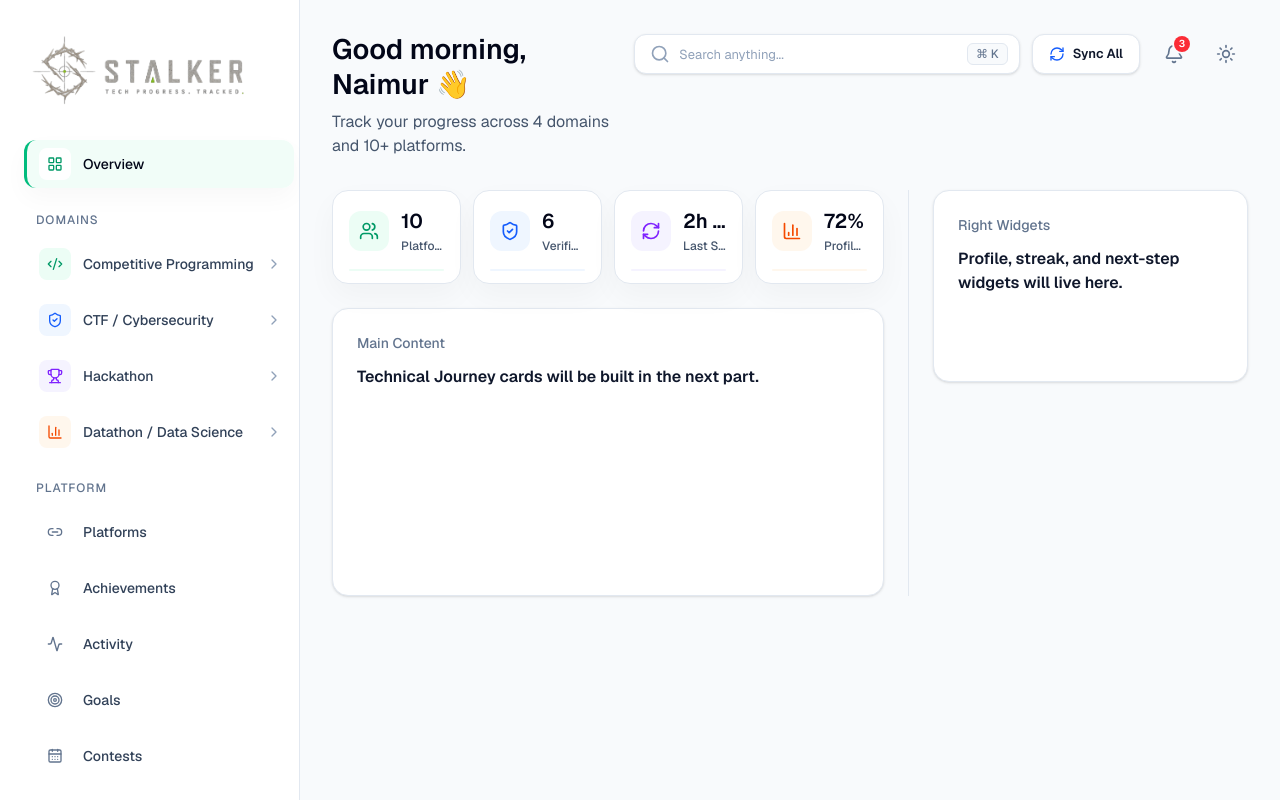
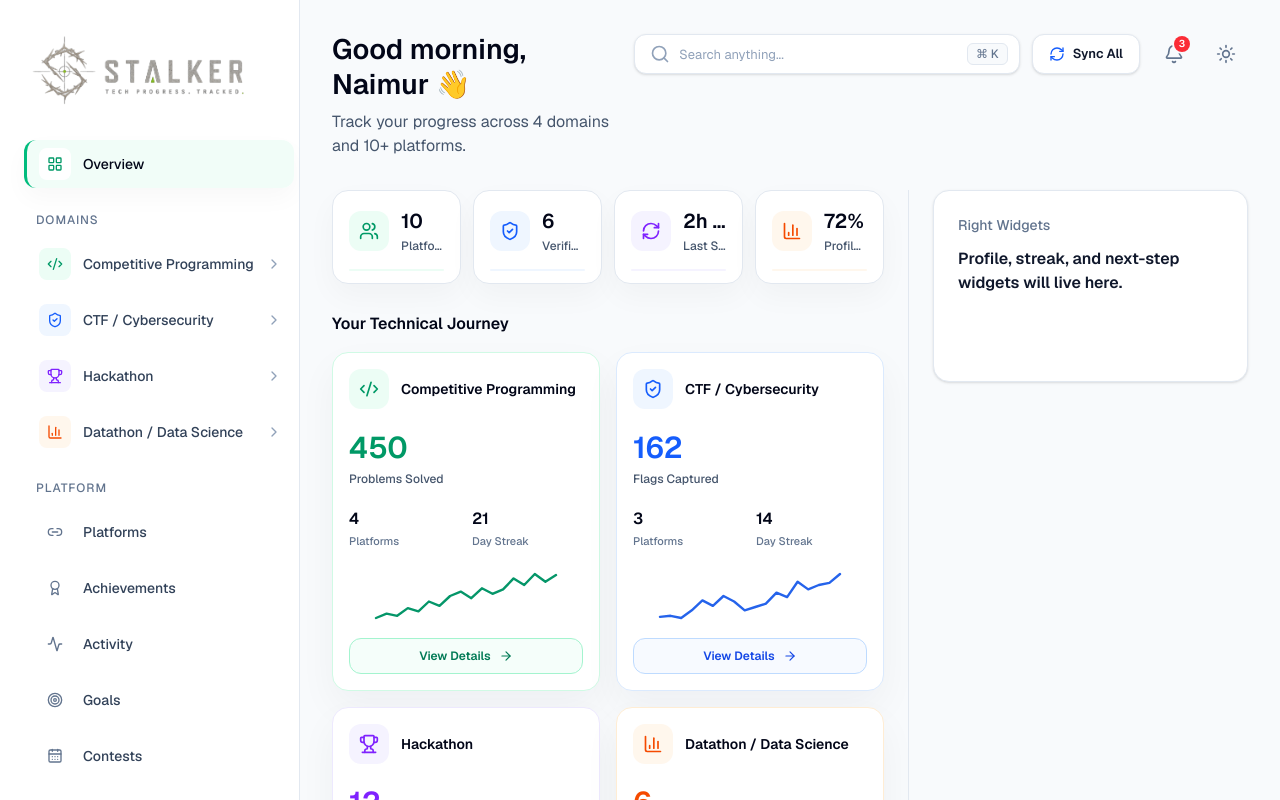
Before and after one commit to NaimurRahmannn/Stalker-A-Unified-Competitive-Profile, a Next.js app in the folder frontend/: page /dashboard in a window 1280 px wide. Shown: the top 800 px of the page. Built offline with nearby package versions, Linux system fonts and the light colour scheme.

Commit message:
feat(dashboard): Build technical journey cards

```diff
--- a/frontend/src/app/(dashboard)/dashboard/page.tsx
+++ b/frontend/src/app/(dashboard)/dashboard/page.tsx
@@ -1,11 +1,14 @@
 import { DashboardSidebar } from "@/components/layout/dashboard-sidebar";
 import {
+  ArrowRight,
   BarChart3,
   Bell,
+  Code2,
   RefreshCw,
   Search,
   ShieldCheck,
   Sun,
+  Trophy,
   Users,
 } from "lucide-react";
 import type { LucideIcon } from "lucide-react";
@@ -70,6 +73,120 @@ const metricItems: MetricItem[] = [
     value: "72%",
     icon: BarChart3,
     accent: "orange",
+  },
+];
+
+type JourneyItem = {
+  title: string;
+  value: string;
+  label: string;
+  icon: LucideIcon;
+  accent: MetricAccent;
+  stats: Array<{
+    value: string;
+    label: string;
+  }>;
+  sparkline: number[];
+};
+
+const journeyAccentStyles: Record<
+  MetricAccent,
+  {
+    border: string;
+    icon: string;
+    iconBg: string;
+    value: string;
+    button: string;
+    buttonText: string;
+    stroke: string;
+  }
+> = {
+  green: {
+    border: "border-emerald-100",
+    icon: "text-emerald-600",
+    iconBg: "bg-emerald-50",
+    value: "text-emerald-600",
+    button: "border-emerald-200 bg-emerald-50/50 hover:bg-emerald-50",
+    buttonText: "text-emerald-700",
+    stroke: "#059669",
+  },
+  blue: {
+    border: "border-blue-100",
+    icon: "text-blue-600",
+    iconBg: "bg-blue-50",
+    value: "text-blue-600",
+    button: "border-blue-200 bg-blue-50/50 hover:bg-blue-50",
+    buttonText: "text-blue-700",
+    stroke: "#2563eb",
+  },
+  purple: {
+    border: "border-violet-100",
+    icon: "text-violet-600",
+    iconBg: "bg-violet-50",
+    value: "text-violet-600",
+    button: "border-violet-200 bg-violet-50/50 hover:bg-violet-50",
+    buttonText: "text-violet-700",
+    stroke: "#7c3aed",
+  },
+  orange: {
+    border: "border-orange-100",
+    icon: "text-orange-600",
+    iconBg: "bg-orange-50",
+    value: "text-orange-600",
+    button: "border-orange-200 bg-orange-50/50 hover:bg-orange-50",
+    buttonText: "text-orange-700",
+    stroke: "#f97316",
+  },
+};
+
+const journeyItems: JourneyItem[] = [
+  {
+    title: "Competitive Programming",
+    value: "450",
+    label: "Problems Solved",
+    icon: Code2,
+    accent: "green",
+    stats: [
+      { value: "4", label: "Platforms" },
+      { value: "21", label: "Day Streak" },
+    ],
+    sparkline: [18, 22, 20, 27, 24, 33, 29, 38, 42, 36, 45, 40, 44, 54, 48, 58, 51, 57],
+  },
+  {
+    title: "CTF / Cybersecurity",
+    value: "162",
+    label: "Flags Captured",
+    icon: ShieldCheck,
+    accent: "blue",
+    stats: [
+      { value: "3", label: "Platforms" },
+      { value: "14", label: "Day Streak" },
+    ],
+    sparkline: [12, 13, 11, 18, 27, 22, 31, 26, 18, 21, 24, 34, 30, 44, 37, 41, 43, 51],
+  },
+  {
+    title: "Hackathon",
+    value: "12",
+    label: "Hackathons Joined",
+    icon: Trophy,
+    accent: "purple",
+    stats: [
+      { value: "5", label: "Projects" },
+      { value: "2", label: "Wins" },
+    ],
+    sparkline: [14, 19, 17, 26, 23, 24, 36, 28, 24, 31, 29, 37, 40, 47, 41, 51, 44, 48],
+  },
+  {
+    title: "Datathon / Data Science",
+    value: "6",
+    label: "Competitions Joined",
+    icon: BarChart3,
+    accent: "orange",
+    stats: [
+      { value: "2", label: "Medals" },
+      { value: "3", label: "Notebooks" },
+    ],
+    sparkline: [16, 24, 21, 31, 28, 40, 29, 25, 33, 28, 35, 42, 39, 48, 32, 44, 36, 49],
   },
 ];
 
@@ -201,6 +318,111 @@ function MetricCardsSection() {
   );
 }
 
+function Sparkline({
+  points,
+  stroke,
+}: {
+  points: number[];
+  stroke: string;
+}) {
+  const width = 180;
+  const height = 52;
+  const min = Math.min(...points);
+  const max = Math.max(...points);
+  const range = max - min || 1;
+  const polylinePoints = points
+    .map((point, index) => {
+      const x = (index / (points.length - 1)) * width;
+      const y = height - ((point - min) / range) * (height - 8) - 4;
+
+      return `${x.toFixed(1)},${y.toFixed(1)}`;
+    })
+    .join(" ");
+
+  return (
+    <div className="mt-5 h-13 w-full overflow-hidden" aria-hidden="true">
+      <svg viewBox={`0 0 ${width} ${height}`} className="h-full w-full">
+        <polyline
+          points={polylinePoints}
+          fill="none"
+          stroke={stroke}
+          strokeLinecap="round"
+          strokeLinejoin="round"
+          strokeWidth="2.4"
+        />
+      </svg>
+    </div>
+  );
+}
+
+function JourneyCard({ item }: { item: JourneyItem }) {
+  const Icon = item.icon;
+  const accent = journeyAccentStyles[item.accent];
+
+  return (
+    <article
+      className={`rounded-2xl border bg-white p-4 shadow-[0_16px_38px_rgba(15,23,42,0.045)] ${accent.border}`}
+    >
+      <div className="flex items-center gap-3">
+        <span
+          className={`grid size-10 shrink-0 place-items-center rounded-xl ${accent.iconBg} ${accent.icon}`}
+        >
+          <Icon className="size-5" />
+        </span>
+        <h3 className="min-w-0 truncate text-sm font-semibold text-slate-950">
+          {item.title}
+        </h3>
+      </div>
+
+      <div className="mt-6">
+        <p className={`text-3xl font-semibold leading-none ${accent.value}`}>
+          {item.value}
+        </p>
+        <p className="mt-2 text-xs font-medium text-slate-600">{item.label}</p>
+      </div>
+
+      <div className="mt-6 grid grid-cols-2 gap-3">
+        {item.stats.map((stat) => (
+          <div key={stat.label}>
+            <p className="text-base font-semibold leading-none text-slate-950">
+              {stat.value}
+            </p>
+            <p className="mt-1.5 text-[11px] font-medium text-slate-500">
+              {stat.label}
+            </p>
+          </div>
+        ))}
+      </div>
+
+      <Sparkline points={item.sparkline} stroke={accent.stroke} />
+
+      <button
+        type="button"
+        className={`mt-4 inline-flex h-9 w-full items-center justify-center gap-2 rounded-xl border text-xs font-semibold transition ${accent.button} ${accent.buttonText}`}
+      >
+        View Details
+        <ArrowRight className="size-3.5" />
+      </button>
+    </article>
+  );
+}
+
+function TechnicalJourneySection() {
+  return (
+    <section className="mt-7">
+      <h2 className="text-base font-semibold text-slate-950">
+        Your Technical Journey
+      </h2>
+
+      <div className="mt-4 grid grid-cols-1 gap-4 md:grid-cols-2 min-[1600px]:grid-cols-4">
+        {journeyItems.map((item) => (
+          <JourneyCard key={item.title} item={item} />
+        ))}
+      </div>
+    </section>
+  );
+}
+
 export default function DashboardPage() {
   return (
     <main className="min-h-screen bg-slate-50 text-slate-900">
@@ -218,9 +440,11 @@ export default function DashboardPage() {
             <section className="min-w-0">
               <MetricCardsSection />
 
+              <TechnicalJourneySection />
+
               <PlaceholderPanel
                 title="Main Content"
-                description="Technical Journey cards will be built in the next part."
+                description="Connected Platforms and Recent Activity will be built in the next part."
                 className="mt-6 min-h-72"
               />
             </section>
```
